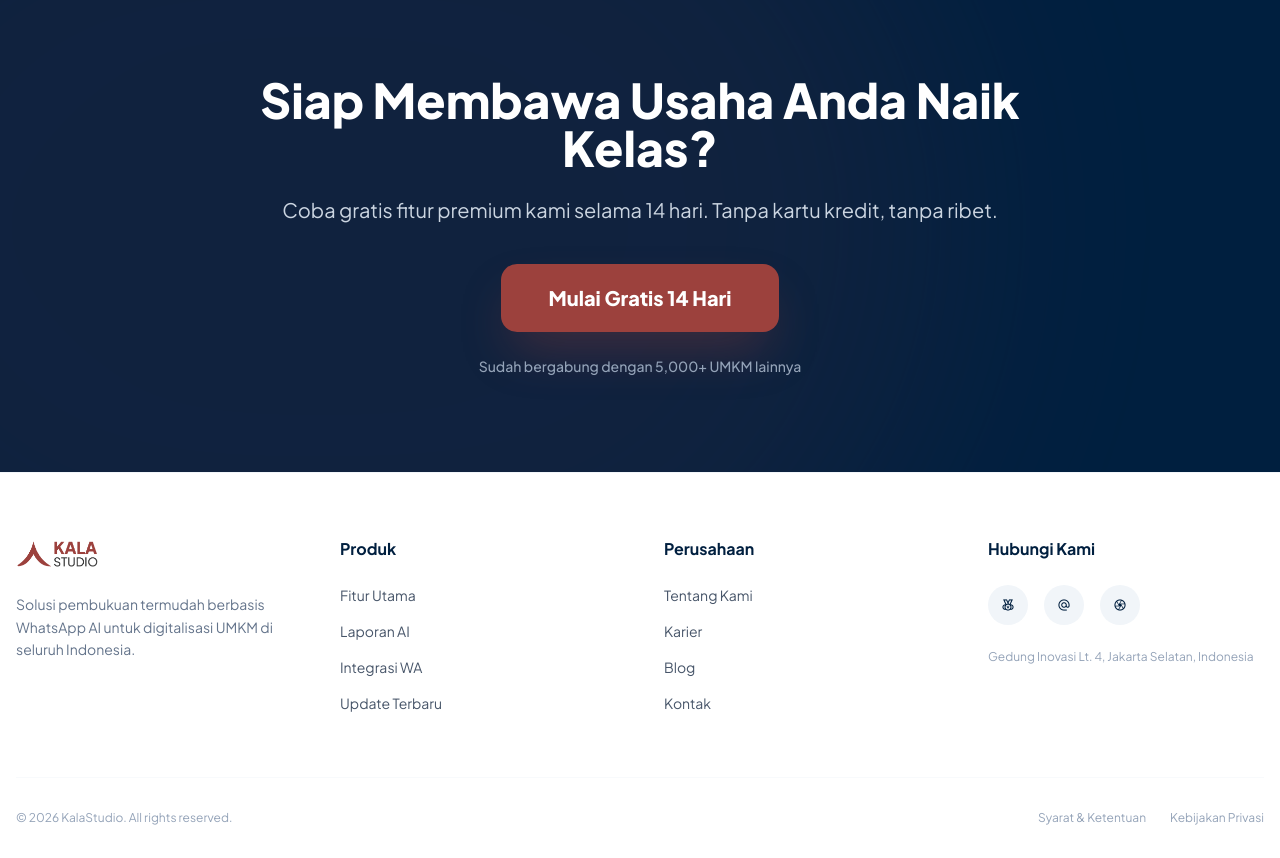
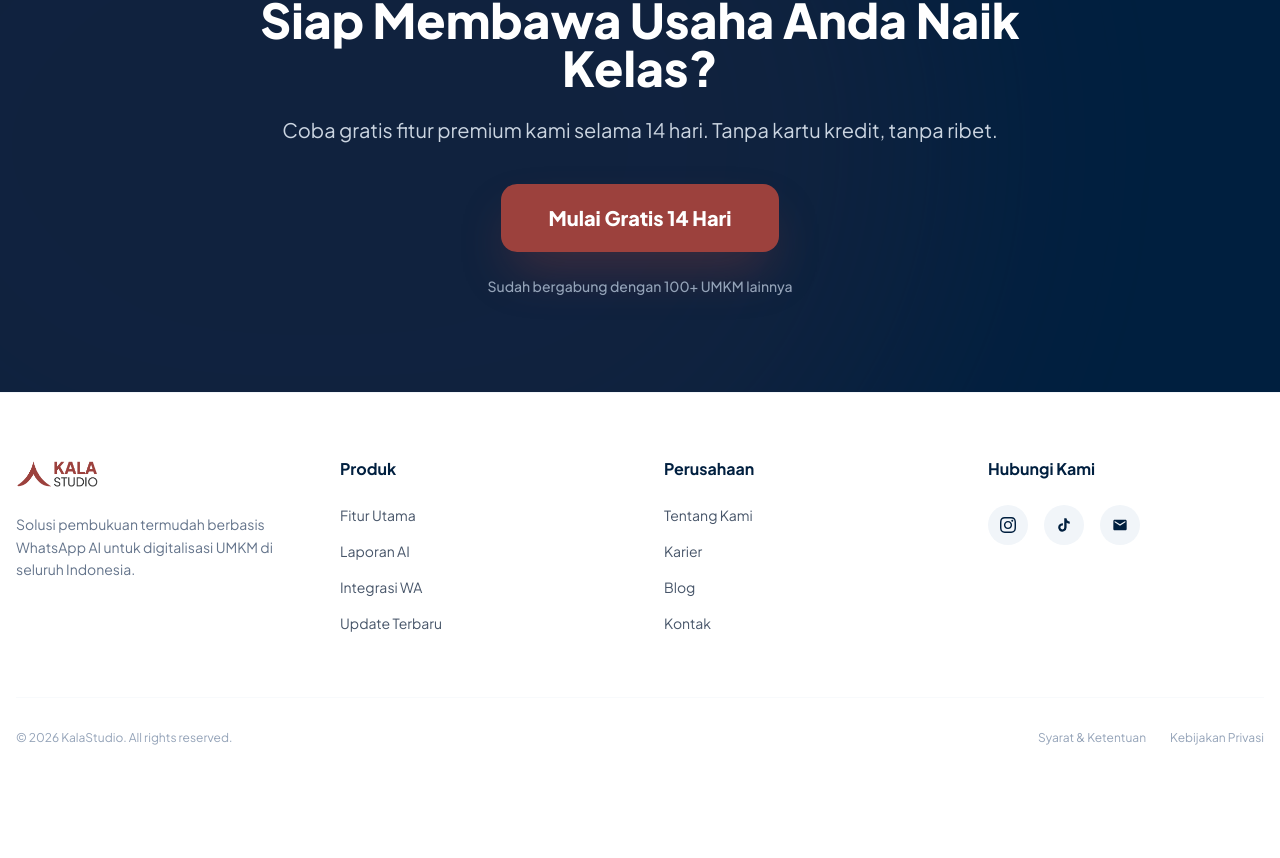
Before and after one commit to firdausnanda/kalastudio, a React (Vite) app: page /blog in a window 1280 px wide. Shown: the part 2790-3648 px from the top of the page. After the commit the page ends 3568 px from the top, so only its background shows below. Built offline with nearby package versions, Linux system fonts and the light colour scheme.

Commit message:
[FIX] UI

```diff
--- a/src/components/BottomCTA.jsx
+++ b/src/components/BottomCTA.jsx
@@ -10,7 +10,7 @@
         <button className="bg-primary hover:bg-primary/90 text-white px-12 py-5 rounded-2xl font-black text-xl shadow-2xl shadow-primary/40 transition-all duration-300 hover:shadow-[0_25px_50px_-12px_rgba(156,65,61,0.5)] hover:-translate-y-1 active:translate-y-0 active:scale-[0.98]">
           Mulai Gratis 14 Hari
         </button>
-        <p className="mt-6 text-slate-400 text-sm font-medium">Sudah bergabung dengan 5,000+ UMKM lainnya</p>
+        <p className="mt-6 text-slate-400 text-sm font-medium">Sudah bergabung dengan 100+ UMKM lainnya</p>
       </div>
     </section>
   );
--- a/src/components/Footer.jsx
+++ b/src/components/Footer.jsx
@@ -34,16 +34,22 @@
             <h5 className="text-secondary dark:text-white font-bold mb-6 transition-colors">Hubungi Kami</h5>
             <div className="flex gap-4 mb-6">
               <a className="w-10 h-10 rounded-full bg-slate-100 dark:bg-slate-800 flex items-center justify-center text-secondary dark:text-slate-300 hover:bg-primary hover:text-white transition-all" href="#">
-                <span className="material-symbols-outlined text-sm">social_leaderboard</span>
+                <svg className="w-4 h-4 fill-current" viewBox="0 0 24 24" xmlns="http://www.w3.org/2000/svg">
+                  <path d="M12 2.163c3.204 0 3.584.012 4.85.07 3.252.148 4.771 1.691 4.919 4.919.058 1.265.069 1.645.069 4.849 0 3.205-.012 3.584-.069 4.849-.149 3.225-1.664 4.771-4.919 4.919-1.266.058-1.644.07-4.85.07-3.204 0-3.584-.012-4.849-.07-3.26-.149-4.771-1.699-4.919-4.92-.058-1.265-.07-1.644-.07-4.849 0-3.204.013-3.583.07-4.849.149-3.227 1.664-4.771 4.919-4.919 1.266-.057 1.645-.069 4.849-.069zm0-2.163c-3.259 0-3.667.014-4.947.072-4.358.2-6.78 2.618-6.98 6.98-.059 1.281-.073 1.689-.073 4.948 0 3.259.014 3.668.072 4.948.2 4.358 2.618 6.78 6.98 6.98 1.281.058 1.689.072 4.948.072 3.259 0 3.668-.014 4.948-.072 4.354-.2 6.782-2.618 6.979-6.98.059-1.28.073-1.689.073-4.948 0-3.259-.014-3.667-.072-4.947-.196-4.354-2.617-6.78-6.979-6.98-1.281-.059-1.69-.073-4.949-.073zm0 5.838c-3.403 0-6.162 2.759-6.162 6.162s2.759 6.163 6.162 6.163 6.162-2.759 6.162-6.163c0-3.403-2.759-6.162-6.162-6.162zm0 10.162c-2.209 0-4-1.79-4-4 0-2.209 1.791-4 4-4s4 1.791 4 4c0 2.21-1.791 4-4 4zm6.406-11.845c-.796 0-1.441.645-1.441 1.44s.645 1.44 1.441 1.44c.795 0 1.439-.645 1.439-1.44s-.644-1.44-1.439-1.44z" />
+                </svg>
               </a>
               <a className="w-10 h-10 rounded-full bg-slate-100 dark:bg-slate-800 flex items-center justify-center text-secondary dark:text-slate-300 hover:bg-primary hover:text-white transition-all" href="#">
-                <span className="material-symbols-outlined text-sm">alternate_email</span>
+                <svg className="w-4 h-4 fill-current" viewBox="0 0 24 24" xmlns="http://www.w3.org/2000/svg">
+                  <path d="M19.59 6.69a4.83 4.83 0 0 1-3.77-4.25V2h-3.45v13.67a2.89 2.89 0 0 1-5.2 1.74 2.89 2.89 0 0 1 2.31-4.64 2.93 2.93 0 0 1 .88.13V9.4a6.84 6.84 0 0 0-1-.05A6.33 6.33 0 0 0 5 20.1a6.34 6.34 0 0 0 10.86-4.43v-7a8.16 8.16 0 0 0 4.77 1.52v-3.4a4.85 4.85 0 0 1-1-.1z" />
+                </svg>
               </a>
-              <a className="w-10 h-10 rounded-full bg-slate-100 dark:bg-slate-800 flex items-center justify-center text-secondary dark:text-slate-300 hover:bg-primary hover:text-white transition-all" href="#">
-                <span className="material-symbols-outlined text-sm">camera</span>
+              <a className="w-10 h-10 rounded-full bg-slate-100 dark:bg-slate-800 flex items-center justify-center text-secondary dark:text-slate-300 hover:bg-primary hover:text-white transition-all" href="mailto:contact@kalastudio.com">
+                <svg className="w-4 h-4 fill-current" viewBox="0 0 24 24" xmlns="http://www.w3.org/2000/svg">
+                  <path d="M20 4H4c-1.1 0-1.99.9-1.99 2L2 18c0 1.1.9 2 2 2h16c1.1 0 2-.9 2-2V6c0-1.1-.9-2-2-2zm0 4l-8 5-8-5V6l8 5 8-5v2z" />
+                </svg>
               </a>
             </div>
-            <p className="text-xs text-slate-400 dark:text-slate-500 transition-colors">Gedung Inovasi Lt. 4, Jakarta Selatan, Indonesia</p>
+            {/* <p className="text-xs text-slate-400 dark:text-slate-500 transition-colors">Kab. Trenggalek, Indonesia</p> */}
           </div>
         </div>
         <div className="border-t border-slate-50 dark:border-slate-800/50 pt-8 flex flex-col md:flex-row justify-between items-center gap-4 transition-colors">
--- a/src/components/Testimonials.jsx
+++ b/src/components/Testimonials.jsx
@@ -31,7 +31,7 @@
               <span className="material-symbols-outlined">star</span>
               <span className="material-symbols-outlined">star</span>
             </div>
-            <p className="text-slate-700 dark:text-slate-300 italic mb-8 leading-relaxed transition-colors">"Sangat terbantu buat pantau piutang pelanggan. ChatKas ngingetin otomatis lewat WA, jadi nggak enak nagihnya pun berkurang."</p>
+            <p className="text-slate-700 dark:text-slate-300 italic mb-8 leading-relaxed transition-colors">"Sangat terbantu buat pantau piutang pelanggan. AI-nya ngingetin otomatis lewat WA, jadi nggak enak nagihnya pun berkurang."</p>
             <div className="flex items-center gap-4">
               <div className="w-12 h-12 rounded-full bg-slate-200 dark:bg-slate-700 transition-colors" data-alt="Foto profil pengguna pria pemilik toko grosir"></div>
               <div>
--- a/src/pages/BlogPage.jsx
+++ b/src/pages/BlogPage.jsx
@@ -63,7 +63,7 @@
     <div className="bg-white text-slate-900 font-display transition-colors duration-300 dark:bg-slate-900 min-h-screen flex flex-col">
       <Header />
 
-      <main className="flex-grow pt-20">
+      <main className="flex-grow">
         {/* Blog Hero */}
         <section className="py-20 bg-slate-50 dark:bg-slate-800/30 transition-colors duration-300">
           <div className="max-w-7xl mx-auto px-4 sm:px-6 lg:px-8 text-center">
--- a/src/pages/Login.jsx
+++ b/src/pages/Login.jsx
@@ -80,7 +80,7 @@
                 className="w-5 h-5"
                 src="https://www.gstatic.com/firebasejs/ui/2.0.0/images/auth/google.svg"
               />
-              Google
+              Sign in Google
             </button>
           </div>
 
--- a/src/pages/PanduanPage.jsx
+++ b/src/pages/PanduanPage.jsx
@@ -39,7 +39,7 @@
     <div className="bg-white text-slate-900 font-display transition-colors duration-300 dark:bg-slate-900 min-h-screen flex flex-col">
       <Header />
 
-      <main className="flex-grow pt-20">
+      <main className="flex-grow">
         {/* Help Center Hero */}
         <section className="bg-slate-50 dark:bg-slate-800/30 py-20 px-4 transition-colors duration-300">
           <div className="max-w-4xl mx-auto text-center">
--- a/src/pages/PartnershipPage.jsx
+++ b/src/pages/PartnershipPage.jsx
@@ -33,7 +33,7 @@
     <div className="bg-white text-slate-900 font-display transition-colors duration-300 dark:bg-slate-900 min-h-screen flex flex-col">
       <Header />
 
-      <main className="flex-grow pt-20">
+      <main className="flex-grow">
         {/* Partnership Hero */}
         <section className="relative py-20 md:py-32 overflow-hidden">
           <div className="absolute inset-0 bg-slate-50 dark:bg-slate-800/30 -skew-y-3 origin-top-left transition-colors duration-300"></div>
--- a/src/pages/PricingPage.jsx
+++ b/src/pages/PricingPage.jsx
@@ -86,7 +86,7 @@
     <div className="bg-white text-slate-900 font-display transition-colors duration-300 dark:bg-slate-900 min-h-screen flex flex-col">
       <Header />
 
-      <main className="flex-grow pt-20">
+      <main className="flex-grow">
         {/* Pricing Header */}
         <section className="py-20 bg-slate-50 dark:bg-slate-800/30 transition-colors duration-300">
           <div className="max-w-7xl mx-auto px-4 sm:px-6 lg:px-8 text-center">
```
